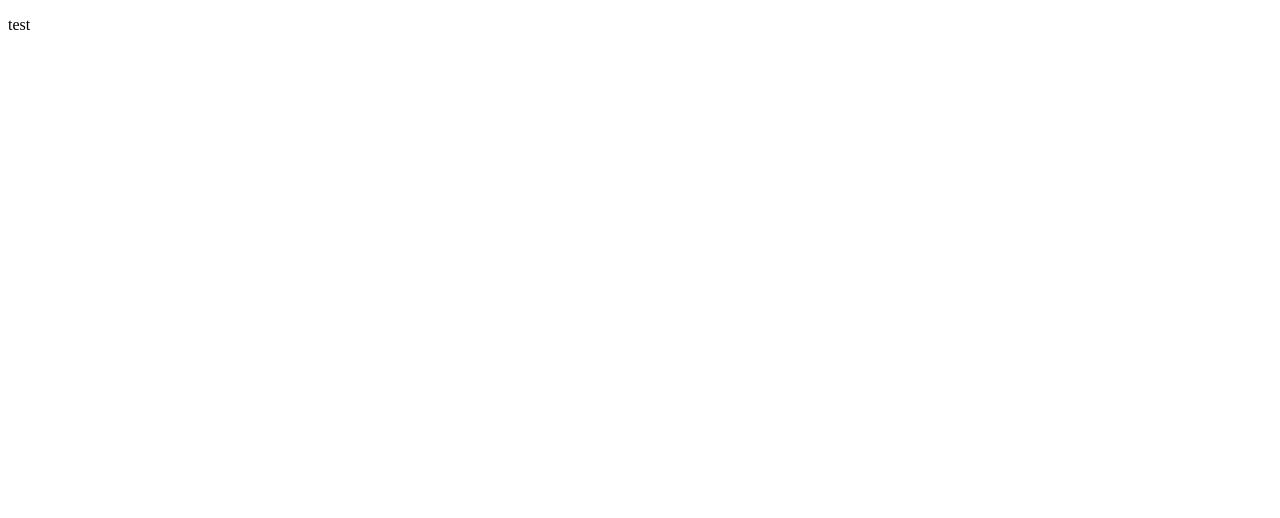
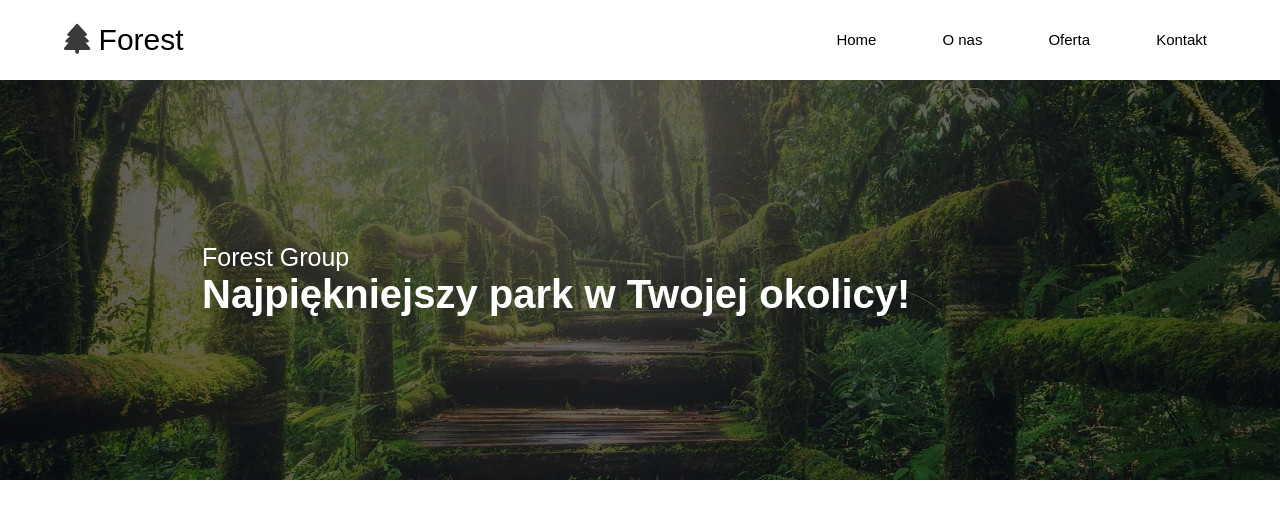
Before and after one commit to BlackMattdev/Forest-web, a website: page index.html in a window 1280 px wide. Drawn offline with Linux system fonts and the light colour scheme.

Commit message:
Create navigation for desktop, header and add images

```diff
--- a/index.html
+++ b/index.html
@@ -6,12 +6,33 @@
     <meta http-equiv="X-UA-Compatible" content="IE=edge">
     <meta name="viewport" content="width=device-width, initial-scale=1.0">
     <title>Forest Group</title>
-    <!-- <link rel="stylesheet" href="dist/css/style.min.css"> -->
-    <script src="https://kit.fontawesome.com/fa389acf01.js" crossorigin="anonymous"></script>
+    <link rel="stylesheet" href="dist/css/main.min.css">
+    <script src="https://kit.fontawesome.com/bd49c854da.js" crossorigin="anonymous"></script>
 </head>
 
 <body>
-   <p>test</p>
+    <nav class="navbar">
+    <div class="wrapper">
+        <div class="navbar__nav">
+            <div class="navbar__logo"><a href="#home"><i class="fa-solid fa-tree"></i> Forest</a></div>
+            <ul class="navbar__desktop-list">
+                <li class="navbar__desktop-item"><a href="#home">Home</a></li>
+                <li class="navbar__desktop-item"><a href="#aboutus">O nas</a></li>
+                <li class="navbar__desktop-item"><a href="#offer">Oferta</a></li>
+                <li class="navbar__desktop-item"><a href="#contact">Kontakt</a></li>
+            </ul>
+        </div>
+    </div>
+</nav>
+    <header class="header">
+        <div class="header__shadow"></div>
+        <div class="header__text">
+            <p>Forest Group</p>
+            <h1>Najpiękniejszy park w Twojej okolicy!</h1>
+        </div>
+    </header>
+
+
 
     <!-- <script src="./js/js.js"></script> -->
 </body>
--- /dev/null
+++ b/src/sass/main.scss
@@ -0,0 +1,109 @@
+@use 'utilities' as *;
+
+*,
+*::before,
+*::after {
+	box-sizing: border-box;
+	margin: 0;
+	padding: 0;
+}
+
+html {
+	font-size: 62.5%;
+	scroll-behavior: smooth;
+	font-family: sans-serif;
+}
+
+a {
+	text-decoration: none;
+}
+
+// NAVIGATION
+
+.navbar {
+	position: fixed;
+	top: 0;
+	width: 100%;
+	background-color: $white;
+	&__nav {
+		display: flex;
+		white-space: nowrap;
+		height: 80px;
+		align-items: center;
+		justify-content: space-between;
+	}
+	&__logo {
+		display: inline-block;
+		padding-left: 2%;
+		font-size: 3rem;
+		a {
+			color: $black;
+		}
+		i {
+			color: $gray;
+		}
+	}
+	&__desktop {
+		&-list {
+			display: none;
+
+			font-size: 1.5rem;
+		}
+		&-item {
+			display: inline-block;
+
+			padding: 2.2em; // do zmiany
+			list-style: none;
+			transition: background-color 0.3s;
+			cursor: pointer;
+			a {
+				//problem z hoverem do rozwiązania
+				padding: 1.42em 0;
+				color: $black;
+				transition: color 0.3s;
+				&:hover {
+					color: $white;
+				}
+			}
+			&:hover {
+				background-color: $black;
+			}
+		}
+	}
+}
+
+// HEADER
+.header {
+	position: relative;
+	margin-top: 80px;
+	max-height: 400px;
+	background-image: url('../img/jungleSmall.jpg');
+	background-position: center;
+	background-size: cover;
+	z-index: -10;
+	&__shadow {
+		position: absolute;
+		width: 100%;
+		height: 100%;
+		background-color: rgba(0, 0, 0, 0.6);
+		z-index: -5;
+	}
+	&__text {
+		display: flex;
+		flex-direction: column;
+		justify-content: center;
+		margin-left: 15%;
+		padding: 1em;
+		height: 60vh;
+		max-height: 400px;
+		color: $white;
+		h1 {
+			font-size: 4rem;
+		}
+		p {
+			font-size: 2.5rem;
+		}
+	}
+}
+
+@import './utilities/media';
--- /dev/null
+++ b/src/sass/utilities/_colors.scss
@@ -0,0 +1,4 @@
+$white: #fff;
+$green: #3caf28;
+$gray: #3a3a3a;
+$black: #000000;
--- /dev/null
+++ b/src/sass/utilities/_components.scss
@@ -0,0 +1,13 @@
+.wrapper {
+	margin: 0 auto;
+	width: 100%;
+	max-width: 1200px;
+}
+
+.section-heading {
+	position: relative;
+    margin: 50px auto;
+	font-size: 4rem;
+	text-align: center;
+    text-transform: uppercase;
+}
--- /dev/null
+++ b/src/sass/utilities/_index.scss
@@ -0,0 +1,2 @@
+@forward 'colors';
+@forward 'components';
--- /dev/null
+++ b/src/sass/utilities/_media.scss
@@ -0,0 +1,14 @@
+// 992 px
+@media (min-width: 992px) {
+	.navbar {
+		&__desktop {
+			&-list {
+				display: flex;
+			}
+		}
+	}
+
+	.header {
+		background-image: url('../img/jungleBig.jpg');
+	}
+}
```
Also changed, not shown: dist/css/main.min.css (added), dist/img/girlBig.jpg (added), dist/img/girlSmall.jpg (added), dist/img/jungleBig.jpg (added), dist/img/jungleSmall.jpg (added), dist/img/waterBig.jpg (added), dist/img/waterSmall.jpg (added), src/img/girlBig.jpg (added), src/img/girlSmall.jpg (added), src/img/jungleBig.jpg (added), src/img/jungleSmall.jpg (added), src/img/waterBig.jpg (added), src/img/waterSmall.jpg (added), 2 other files.
